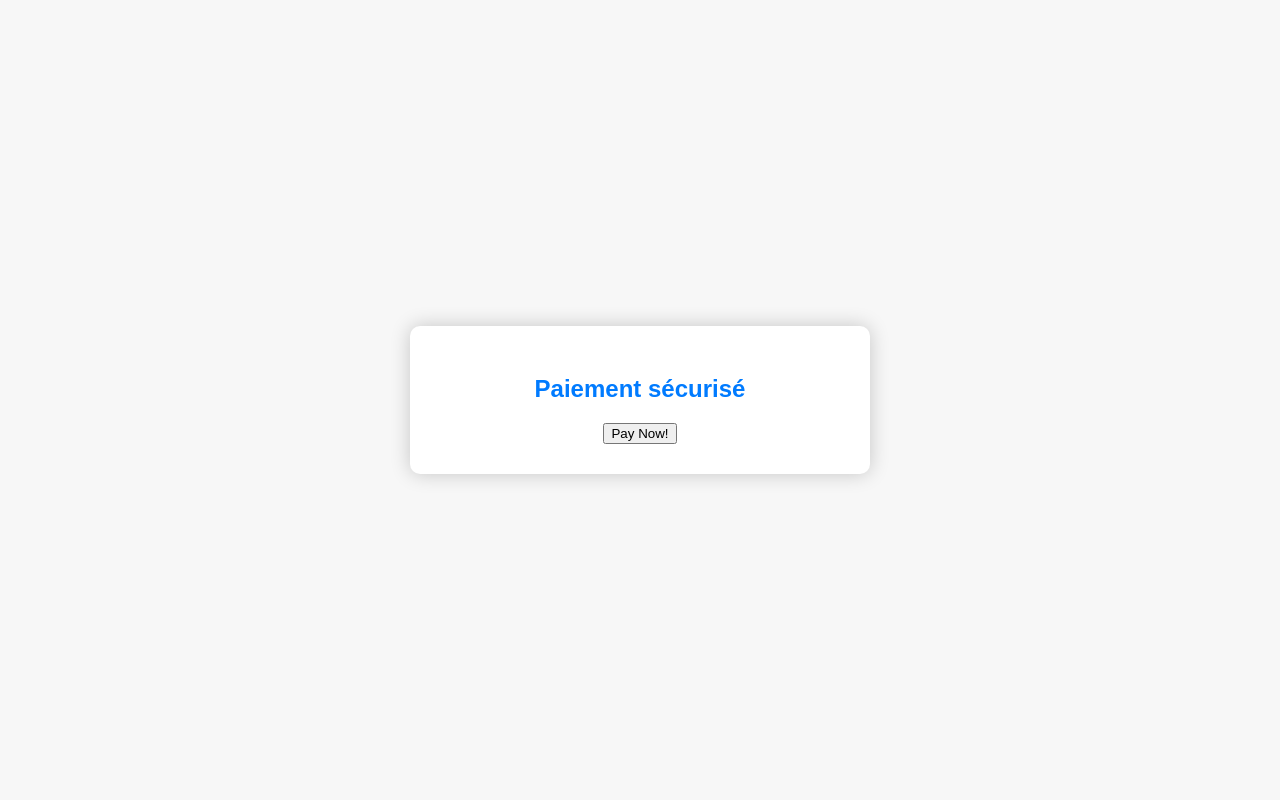
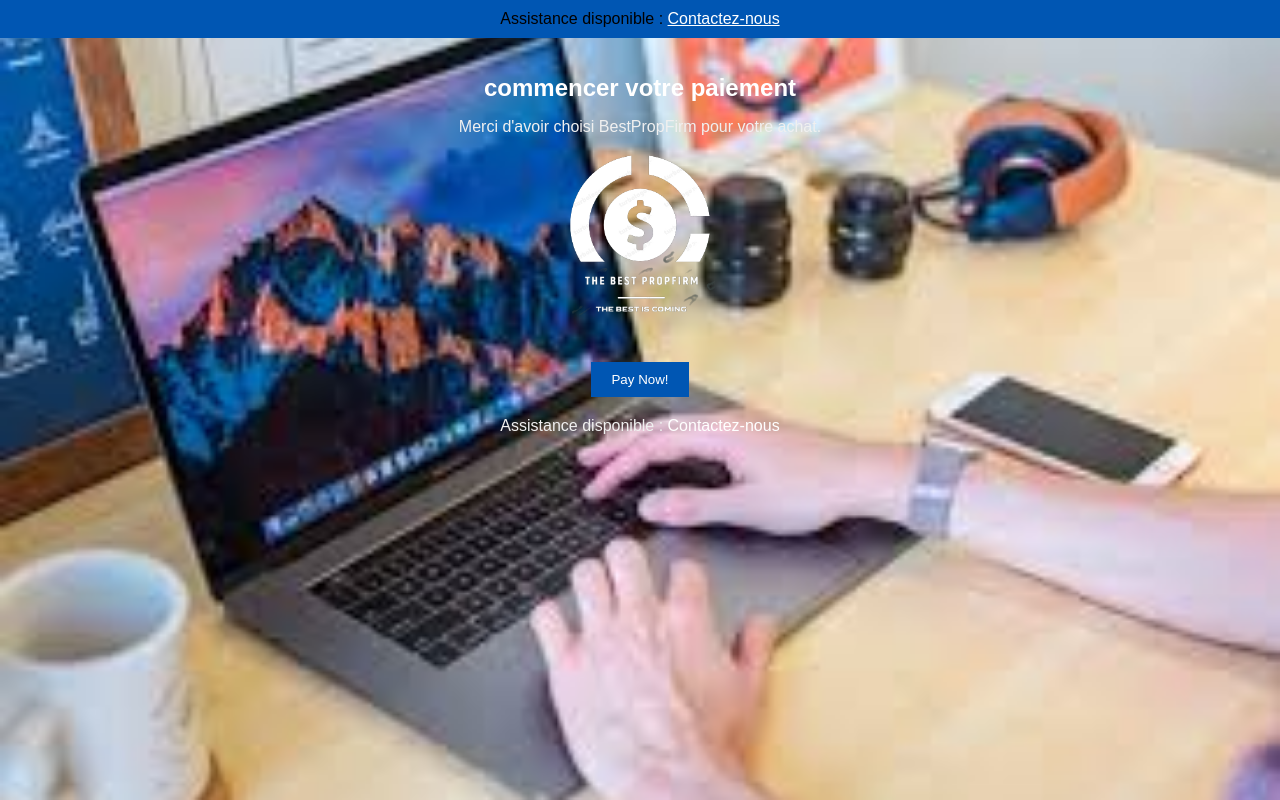
Before and after one commit to thebestpropfirm/thebestpropfirm, a plain HTML site: page page_de_paiement5.html in a window 1280 px wide. Drawn offline with Linux system fonts and the light colour scheme.

Commit message:
page_de_paiement5.html

```diff
--- a/page_de_paiement5.html
+++ b/page_de_paiement5.html
@@ -1,68 +1,106 @@
 <!DOCTYPE html>
-<html>
+<html lang="en">
 <head>
+    <meta charset="UTF-8">
+    <meta name="viewport" content="width=device-width, initial-scale=1.0">
     <title>Page de Paiement</title>
     <style>
         body {
             font-family: Arial, sans-serif;
-            background-color: #f7f7f7;
             margin: 0;
             padding: 0;
-            display: flex;
-            justify-content: center;
-            align-items: center;
-            height: 100vh;
+            background-image: url('background.jpg');
+            background-size: cover;
+            background-repeat: no-repeat;
+            background-color: #007BFF;
         }
 
-        .payment-form {
-            background-color: #fff;
-            border-radius: 10px;
-            box-shadow: 0px 0px 20px rgba(0, 0, 0, 0.2);
-            padding: 30px;
-            width: 400px;
+        .top-bar {
+            background-color: #0056b3;
+            padding: 10px 0;
             text-align: center;
         }
 
-        .payment-form h2 {
-            color: #007bff;
-            margin-bottom: 20px;
+        .header {
+            text-align: center;
+            padding: 20px;
         }
 
-        .payment-button {
-            display: inline-block;
-            padding: 15px 40px;
-            background-color: #007bff;
+        h1 {
             color: #fff;
-            font-size: 18px;
-            border: none;
-            border-radius: 5px;
-            cursor: pointer;
-            transition: background-color 0.3s;
+            font-size: 24px;
+            margin-bottom: 10px;
         }
 
-        .payment-button:hover {
+        p {
+            color: #f0f0f0;
+        }
+
+        img.logo {
+            width: 150px;
+        }
+
+        form {
+            text-align: center;
+            margin: 20px auto;
+        }
+
+        input[type="submit"] {
             background-color: #0056b3;
+            color: #fff;
+            padding: 10px 20px;
+            border: none;
+            cursor: pointer;
+        }
+
+        input[type="submit"]:hover {
+            background-color: #003c80;
+        }
+
+        .assistance {
+            text-align: center;
+            margin-top: 20px;
+        }
+
+        .assistance a {
+            color: #fff;
+            text-decoration: none;
+        }
+
+        .assistance a:hover {
+            text-decoration: underline;
         }
     </style>
 </head>
 <body>
-    <div class="payment-form">
-        <h2>Paiement sécurisé</h2>
+    <div class="top-bar"> <!-- Barre supérieure -->
+        Assistance disponible : <a href="contact.html" style="color: #fff;">Contactez-nous</a>
+    </div>
+
+    <div class="header">
+        <h1>commencer votre paiement</h1>
+        <p>Merci d'avoir choisi BestPropFirm pour votre achat.</p>
+        <img src="site.png" alt="Logo de BestPropFirm" class="logo">
+    </div>
+
     <form action="https://perfectmoney.com/api/step1.asp" method="POST">
 <input type="hidden" name="PAYEE_ACCOUNT" value="U25444544">
-            <input type="hidden" name="PAYEE_NAME" value="The BEST Prop Firm">
-            <input type="hidden" name="PAYMENT_ID" value="Veuillez bien écrire votre adresse mail sans erreur">
-            <input type="hidden" name="PAYMENT_AMOUNT" value="729">
+<input type="hidden" name="PAYEE_NAME" value="BestPropFirm">
+<input type="hidden" name="PAYMENT_ID" value="veillier bien a ce que votre adresse mail soit commenté dessous">
+<input type="hidden" name="PAYMENT_AMOUNT" value="161">
 <input type="hidden" name="PAYMENT_UNITS" value="USD">
-            <input type="hidden" name="STATUS_URL" value="">
-            <input type="hidden" name="PAYMENT_URL" value="STATUS_URL description atao rehefa vita ny paiement">
-            <input type="hidden" name="PAYMENT_URL_METHOD" value="LINK">
-            <input type="hidden" name="NOPAYMENT_URL" value="STATUS_URL description atao raha tsy nety ny paiement">
-            <input type="hidden" name="NOPAYMENT_URL_METHOD" value="LINK">
+<input type="hidden" name="STATUS_URL" value="http://127.0.0.1:8080/essaie1/web_sites/site_1/$preview/crbst_6.html">
+<input type="hidden" name="PAYMENT_URL" value="http://127.0.0.1:8080/essaie1/web_sites/site_1/$preview/crbst_6.html">
+<input type="hidden" name="PAYMENT_URL_METHOD" value="http1270018080essaie1websitessite1previewcrbst6html">
+<input type="hidden" name="NOPAYMENT_URL" value="http://127.0.0.1:8080/essaie1/web_sites/site_1/$preview/crbst_6.html">
+<input type="hidden" name="NOPAYMENT_URL_METHOD" value="http1270018080essaie1websitessite1previewcrbst6html">
 <input type="hidden" name="SUGGESTED_MEMO" value="">
 <input type="hidden" name="BAGGAGE_FIELDS" value="">
 <input type="submit" name="PAYMENT_METHOD" value="Pay Now!">
 </form>
+
+    <div class="assistance">
+        <p>Assistance disponible : <a href="contact.html">Contactez-nous</a></p>
     </div>
 </body>
 </html>
```
Lines whose indentation alone changed are shown as unchanged.
